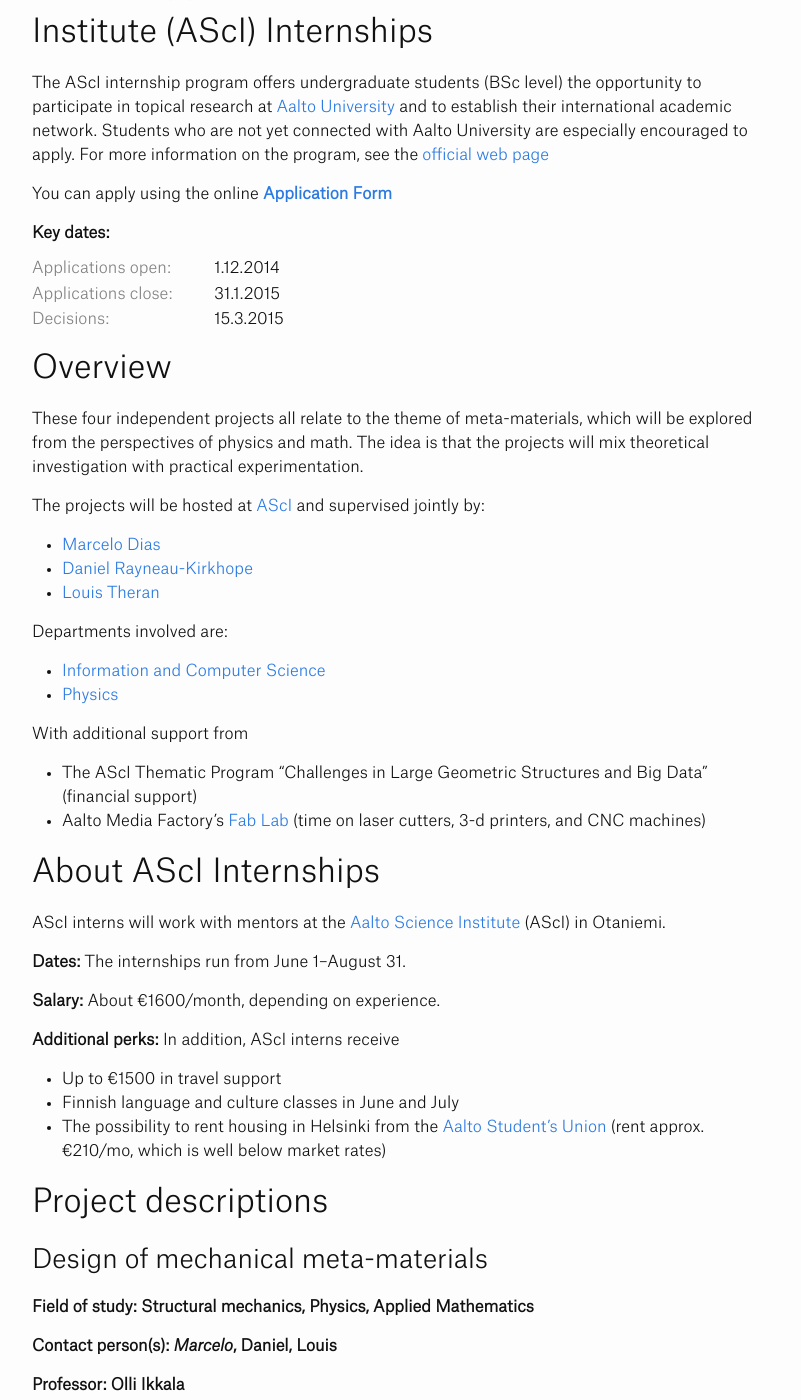
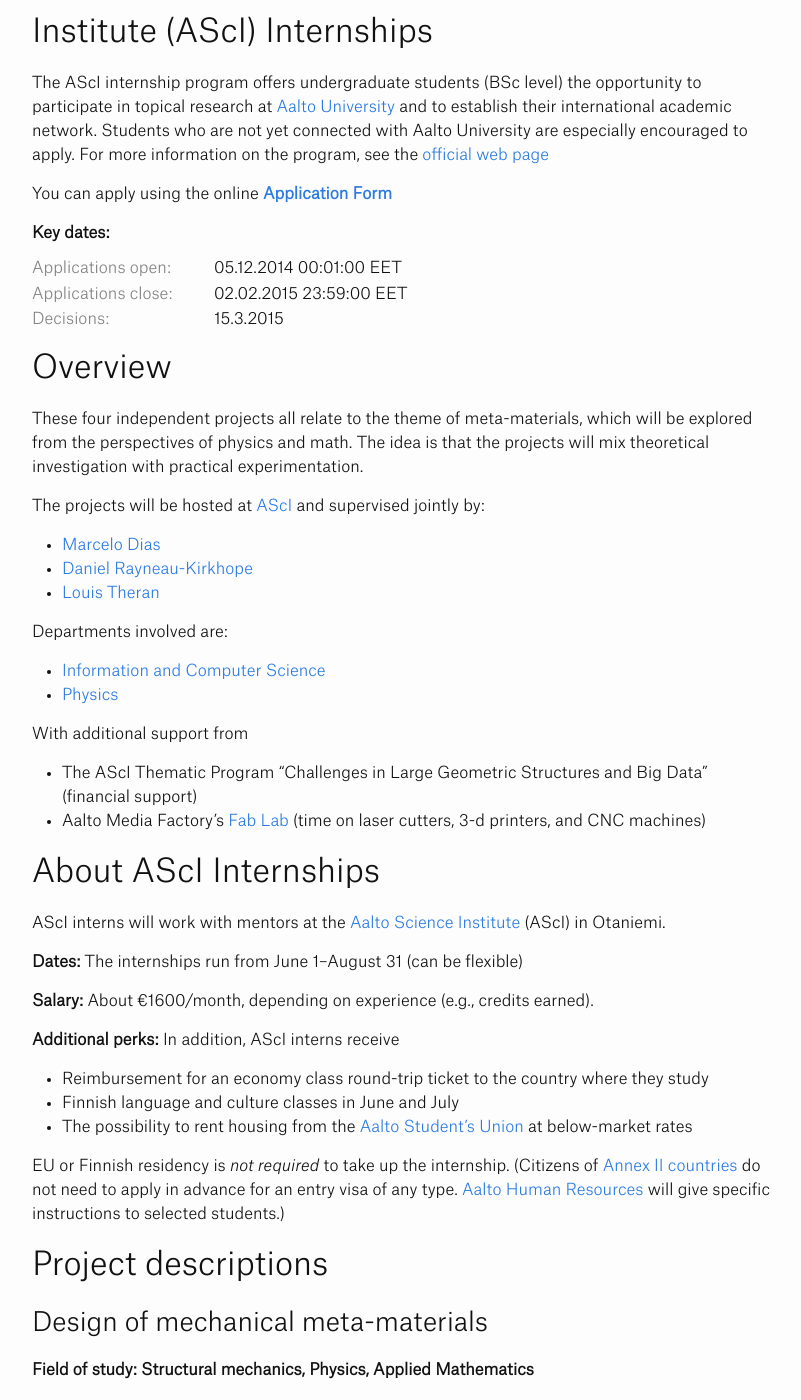
Before and after one commit to theran/theran.github.io, a Jekyll site: the page built from 2014-asciprojects.md, in a window 1280 px wide and 1400 px high, scrolled down 241 px. Shown: the whole window, without its empty margins (238-1039 px from the left). Built offline with Jekyll 4.4.1, drawn with Linux system fonts in a browser that asks for light colours.

Commit message:
Edits with suggestions from Minna.

```diff
--- a/2014-asciprojects.md
+++ b/2014-asciprojects.md
@@ -14,15 +14,15 @@ at [Aalto University][aalto] and to establish their international academic netwo
 
 You can apply using the online __[Application Form][apply]__
 
-[apply]: http://theran.lt/2014/asci-interns/
+[apply]: https://eage.aalto.fi/?ff/HR_ASCI_2015
 
 __Key dates:__
 
 Applications open
-: 1.12.2014
+: 05.12.2014 00:01:00 EET
 
 Applications close
-: 31.1.2015
+: 02.02.2015 23:59:00 EET
 
 Decisions
 : 15.3.2015
@@ -67,19 +67,25 @@ With additional support from
 AScI interns will work with mentors at the [Aalto Science Institute][asci] (AScI)
 in Otaniemi.
 
-__Dates:__ The internships run from June 1–August 31.
+__Dates:__ The internships run from June 1–August 31 (can be flexible)
 
-__Salary:__ About €1600/month, depending on experience.
+__Salary:__ About €1600/month, depending on experience (e.g., credits earned).
 
 __Additional perks:__ In addition, AScI interns receive
 
-* Up to €1500 in travel support
+* Reimbursement for an economy class round-trip ticket to the country where they study
 * Finnish language and culture classes in June and July
-* The possibility to rent housing in Helsinki from the [Aalto Student's Union][ayy] (rent approx. €210/mo, which is well below market rates)
+* The possibility to rent housing  from the [Aalto Student's Union][ayy] at below-market rates
+
+EU or Finnish residency is _not required_ to take up the internship.  (Citizens of
+[Annex II countries][annexii] do not need to apply in advance for an entry visa of any type.
+[Aalto Human Resources][hr] will give specific instructions to selected students.)
 
 [ascicall]: http://asci.aalto.fi/en/internships/incoming_asci_interns/information_on_asci_internship/
 [asci]: http://asci.aalto.fi/
 [ayy]: http://ayy.fi/en/housing/
+[annexii]: https://en.wikipedia.org/wiki/Visa_policy_of_the_Schengen_Area#Visa_exemptions
+[hr]: http://sci.aalto.fi/en/contact/service_units/hr-palvelut/
 
 ## Project descriptions
 
```
